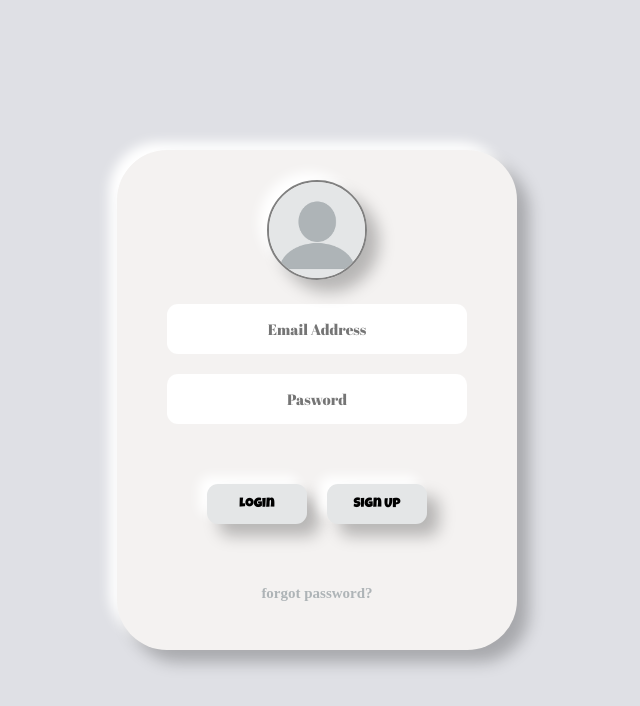
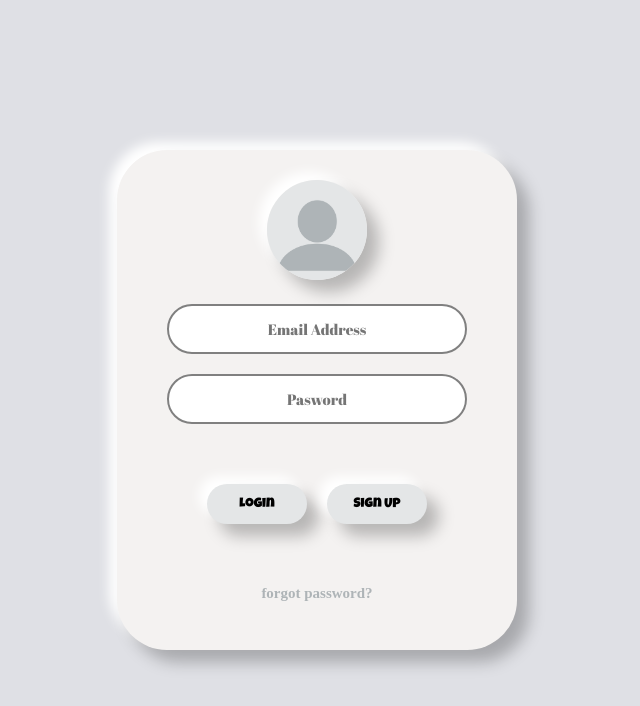
Before and after one commit to SamuelOdimegwu/LoginPage2, a plain HTML site: page index.html in a window 1280 px wide. Shown: the whole page, without its empty margins (323-963 px from the left). Drawn offline with Linux system fonts and the light colour scheme.

Commit message:
I updated my README.md file, then i made a few css changes like adding a hover effect to the image and an active feature to the input

```diff
--- a/style.css
+++ b/style.css
@@ -31,7 +31,6 @@ html {
 }
 
 img {
-    border: 2px solid grey;
     border-radius: 50%;
     width: 100px;
     box-shadow: 12px 12px 16px 0 rgba(0, 0, 0, 0.25), -8px -8px 12px 0 white;
@@ -39,6 +38,11 @@ img {
     -moz-border-radius: 50%;
     -ms-border-radius: 50%;
     -o-border-radius: 50%;
+}
+
+img:hover {
+    box-shadow: none;
+    border: 2px solid grey;
 }
 
 input {
@@ -50,17 +54,23 @@ input {
     margin: 20px auto;
     padding: 20px;
     height: 50px;
-    border: none;
-    border-radius: 11px;
-    -webkit-border-radius: 11px;
-    -moz-border-radius: 11px;
-    -ms-border-radius: 11px;
-    -o-border-radius: 11px;
+    border: 2px solid grey;
+    border-radius: 30px;
+    -webkit-border-radius: 30px;
+    -moz-border-radius: 30px;
+    -ms-border-radius: 30px;
+    -o-border-radius: 30px;
 }
 
 input:hover {
+    border: none;
     background-color: #E4E6E7;
     box-shadow: 12px 12px 16px 0 rgba(0, 0, 0, 0.25), -8px -8px 12px 0 white;
+}
+
+input:active {
+    background-color: grey;
+    color: white;
 }
 
 .buttons {
@@ -72,14 +82,14 @@ button {
     margin: auto 10px;
     width: 100px;
     height: 40px;
-    border-radius: 11px;
+    border-radius: 30px;
     border: none;
     background-color: #E4E6E7;
     box-shadow: 12px 12px 16px 0 rgba(0, 0, 0, 0.25), -8px -8px 12px 0 white;
-    -webkit-border-radius: 11px;
-    -moz-border-radius: 11px;
-    -ms-border-radius: 11px;
-    -o-border-radius: 11px;
+    -webkit-border-radius: 30px;
+    -moz-border-radius: 30px;
+    -ms-border-radius: 30px;
+    -o-border-radius: 30px;
 }
 
 button:hover {
@@ -88,6 +98,7 @@ button:hover {
 
 button:active {
     box-shadow: none;
+    border: 2px solid grey;
 }
 
 button:focus,
```
Also changed, not shown: 1 other file.
